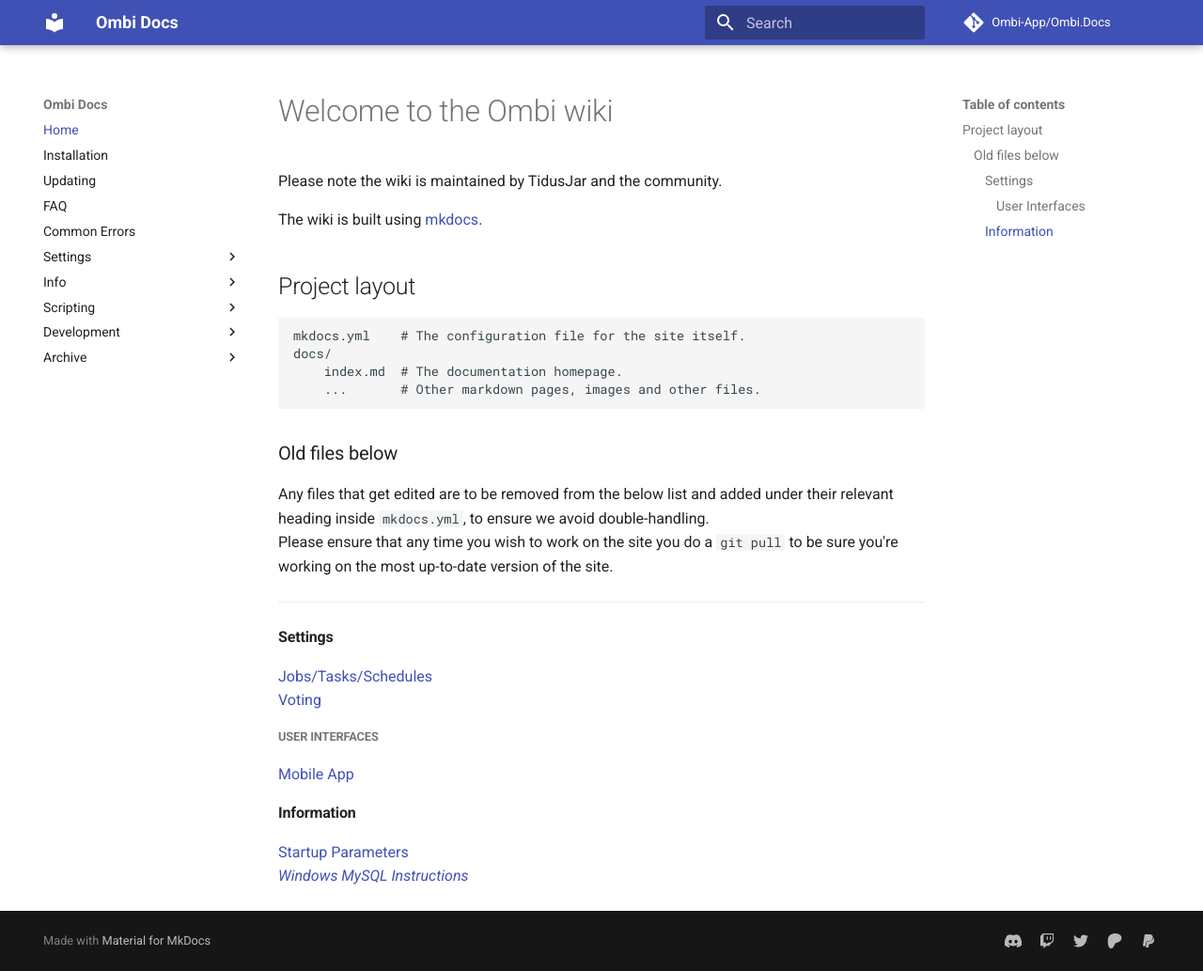
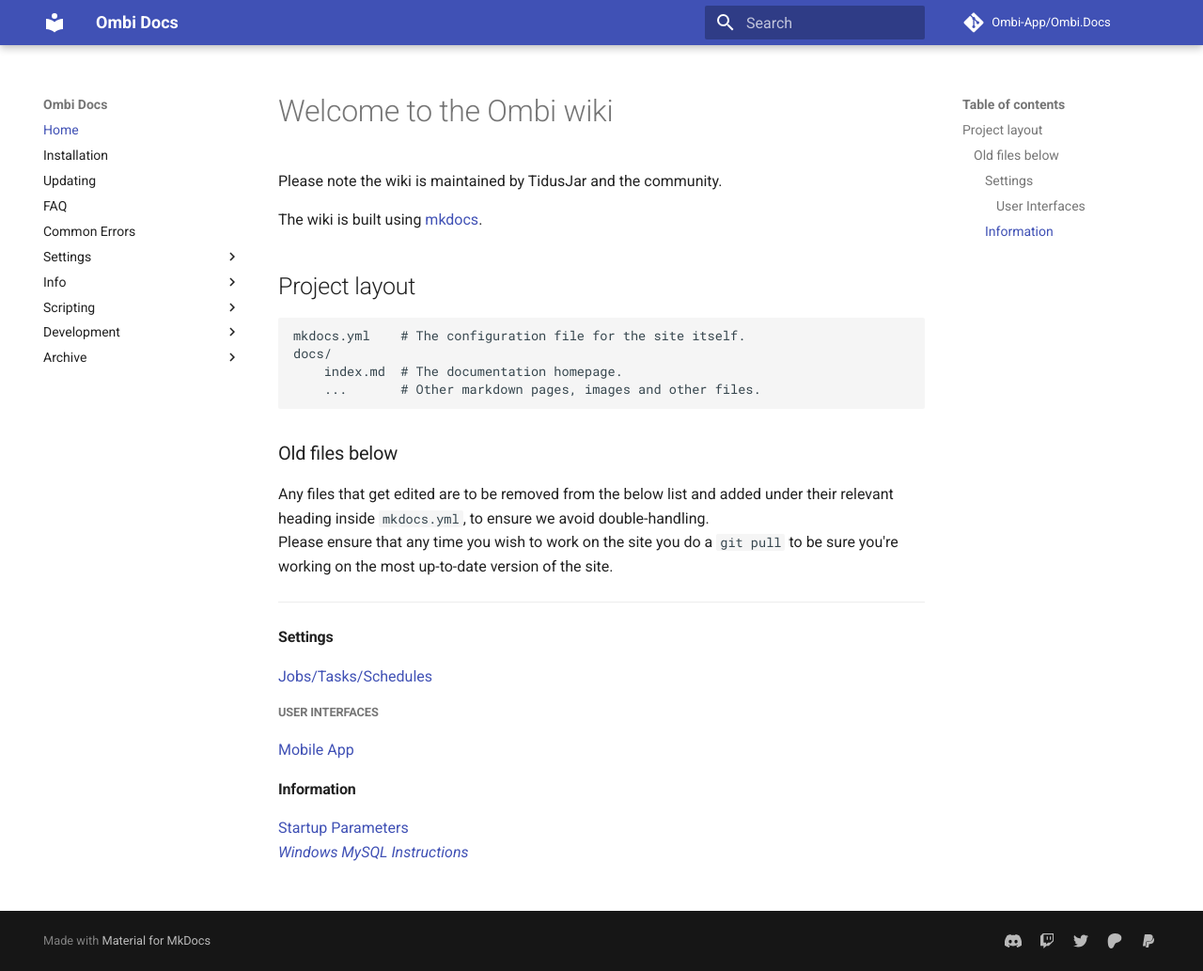
Before and after one commit to Ombi-app/Ombi.Docs, an MkDocs documentation site: the page built from docs/index.md, in a window 1280 px wide and 1033 px high. Shown: the whole window at 94% size. Built offline with MkDocs 1.6.1 and Material for MkDocs 9.7.7, drawn with Linux system fonts in a browser that asks for light colours; comment, search, counter and statistics services are not loaded.

Commit message:
remove voting from index

```diff
--- a/docs/index.md
+++ b/docs/index.md
@@ -21,7 +21,6 @@
 #### Settings
 
 [Jobs/Tasks/Schedules](https://github.com/tidusjar/Ombi/wiki/Jobs-Tasks-Schedules)
-[Voting](https://github.com/tidusjar/Ombi/wiki/Vote-Settings)
 
 ##### User Interfaces
 
```
